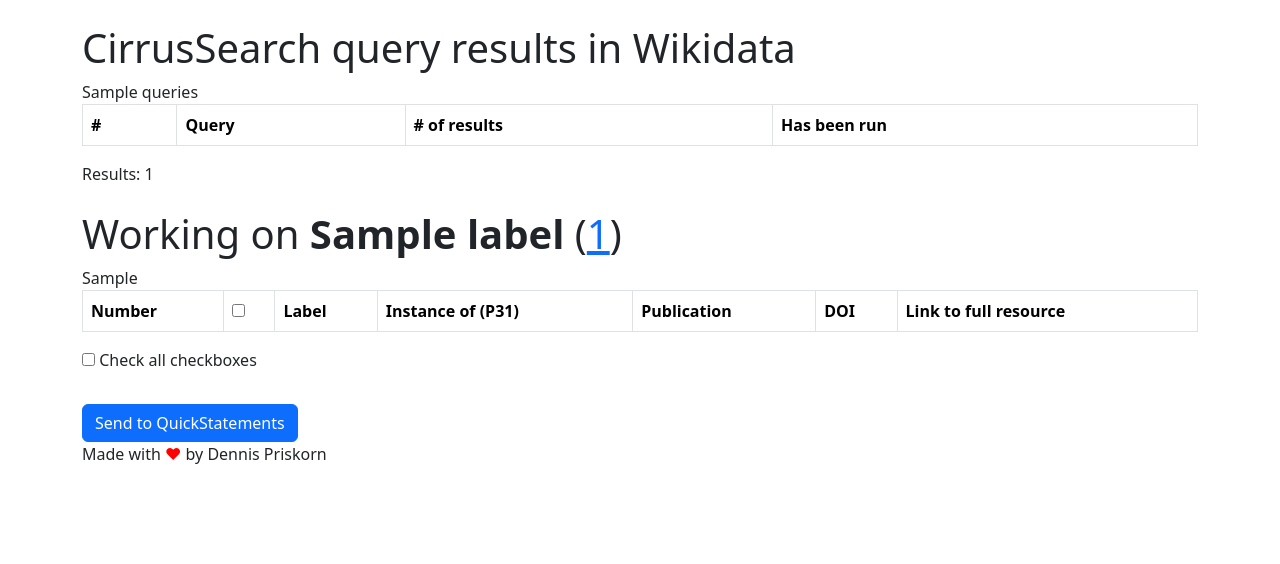
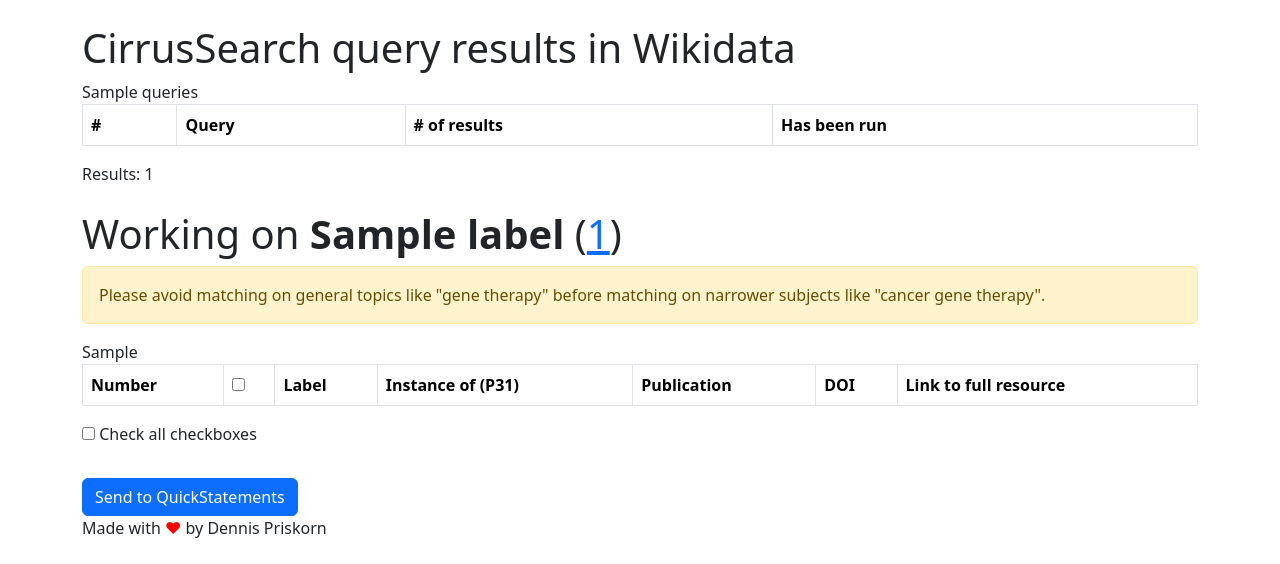
Before and after one commit to dpriskorn/WikidataTopicCurator, a Flask app: template templates/results.html in a window 1280 px wide. Shown: the part 56-620 px from the top of the page. Run offline with Flask 3, Linux system fonts and the light colour scheme; the template is opened without the code that fills it: most values are stand-ins (such as "Sample title", 1, 10 or a date in 2020); lists and menus that the app fills with data are empty; parts of the project's set-up code (start-up, migrations or seed data) failed here and were passed over; some libraries are stand-ins or nearby versions.

Commit message:
docs: Add warning about maching narrow subjects first.

```diff
--- a/templates/results.html
+++ b/templates/results.html
@@ -24,6 +24,8 @@
 <div class="container mt-4">
     <form action="add-main-subject" method="post" target="_blank">
         <h1>Working on <b>{{ label }}</b> (<a href="{{ link }}">{{ qid }}</a>)</h1>
+        <div class="alert alert-warning">Please avoid matching on general topics like
+            "gene therapy" before matching on narrower subjects like "cancer gene therapy".</div>
         <input name="main_subject" type="hidden" value="{{ qid }}">
         <table class="table table-bordered">
             <thead>
```
